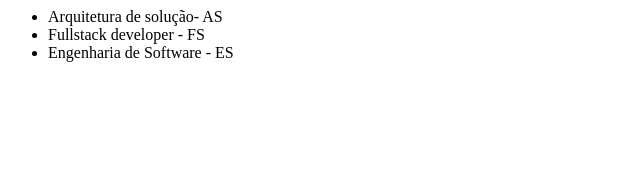
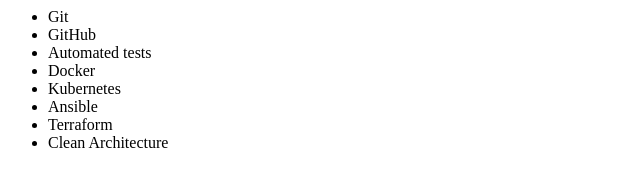
Before and after one commit to joaovictorino/portal, a plain HTML site: page index.html in a window 1280 px wide. Shown: the whole page, without its empty margins (0-640 px from the left). Drawn offline with Linux system fonts and the light colour scheme.

Commit message:
páginas

```diff
--- a/index.html
+++ b/index.html
@@ -1,9 +1,15 @@
 <html>
-  <title>Disciplinas da pós</title>
+  <title>Assuntos Laboratórios</title>
   <body>
     <ul>
-      <li>Arquitetura de solução- AS</li>
-      <li>Fullstack developer - FS</li>
-      <li>Engenharia de Software - ES</li>
+      <li>Git</li>
+      <li>GitHub</li>
+      <li>Automated tests</li>
+      <li>Docker</li>
+      <li>Kubernetes</li>
+      <li>Ansible</li>
+      <li>Terraform</li>
+      <li>Clean Architecture</li>
+    <ul>
   </body>
 </html>
```
Also changed, not shown: exemplo.html (+1 -0 lines), sobre.html (+11 -2 lines).
